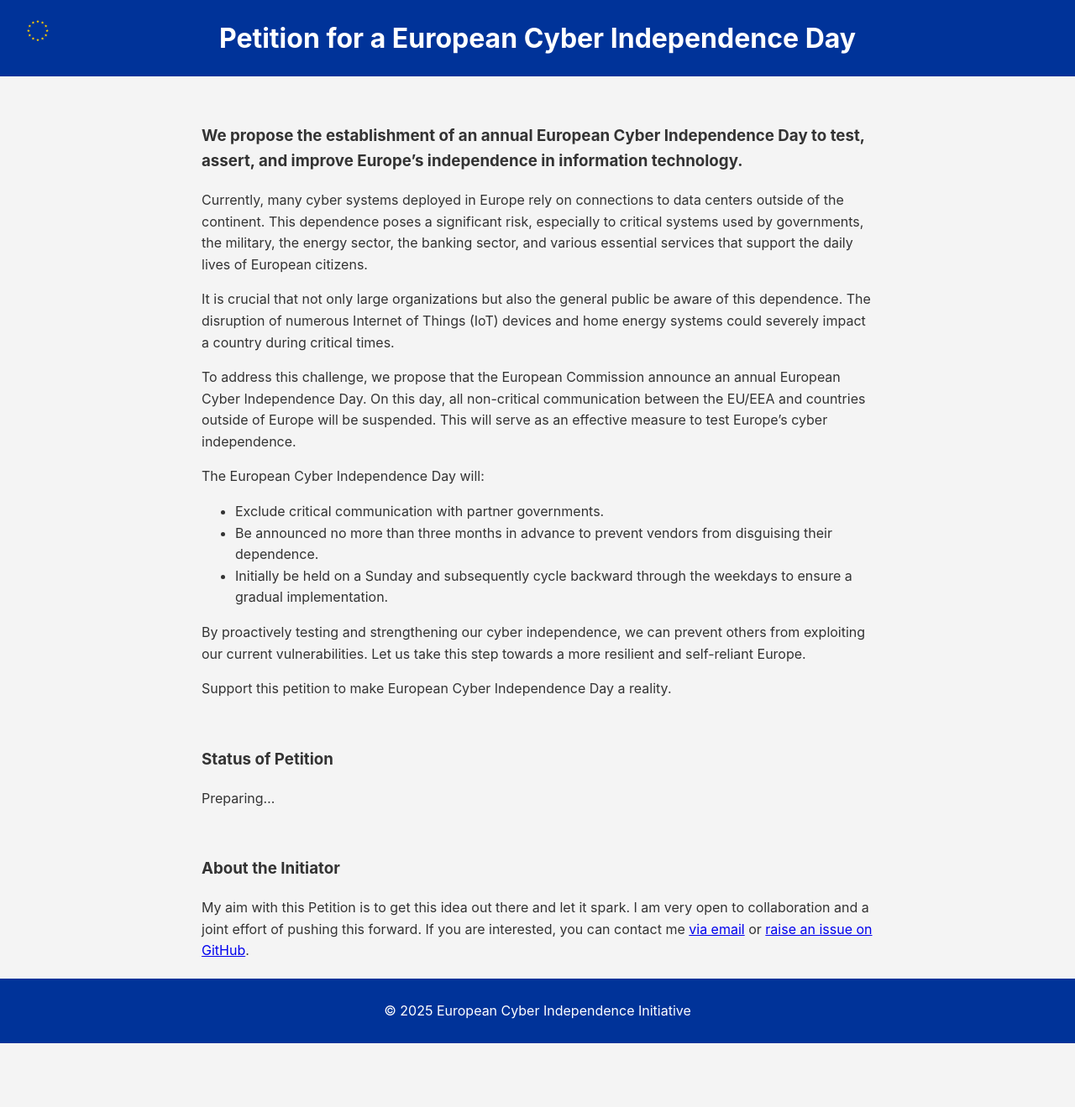
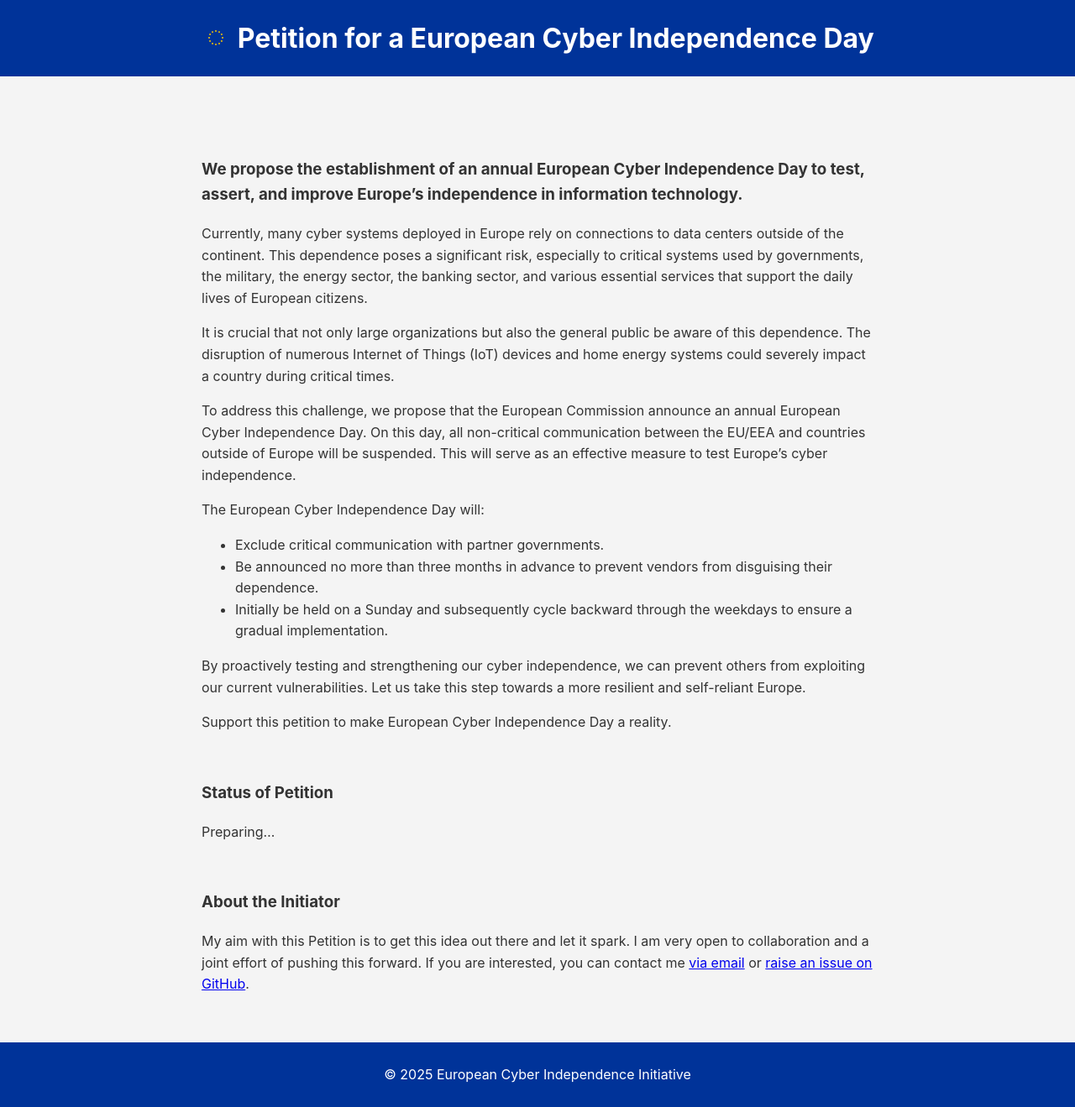
Before and after one commit to European-Cyber-Independence-Day/web, a Jekyll site: the page built from index.md, in a window 1280 px wide. Shown: the whole page at 84% size. Built offline with Jekyll 4.4.1, drawn with Linux system fonts in a browser that asks for light colours; before the commit the page ends 1243 px from its top, so only the background shows below that.

Commit message:
Fix margins

```diff
--- a/_layouts/default.html
+++ b/_layouts/default.html
@@ -8,8 +8,10 @@
   </head>
   <body>
     <header>
-        <img src="/assets/img/eu-flag.svg" alt="EU Flag">
-        <h1>{{ page.title }}</h1>
+      <h1>
+          <img src="/assets/img/eu-flag.svg" alt="EU Flag">
+          {{ page.title }}
+        </h1>
     </header>
     <main>
       {{ content }}
--- a/_sass/main.scss
+++ b/_sass/main.scss
@@ -20,21 +20,20 @@ header {
   position: relative;
 }
 
-header img {
-  width: 50px;
-  position: absolute;
-  left: 20px;
-  top: 20px;
-}
-
 header h1 {
   margin: 0;
+  padding: 0 20px;
   font-size: 2em;
+
+  img {
+    height: 1.5rem;
+  }
 }
 
 main {
+  margin: 20px auto;
+  padding: 20px;
   max-width: 800px;
-  margin: 20px auto;
 }
 
 h3 {
```
